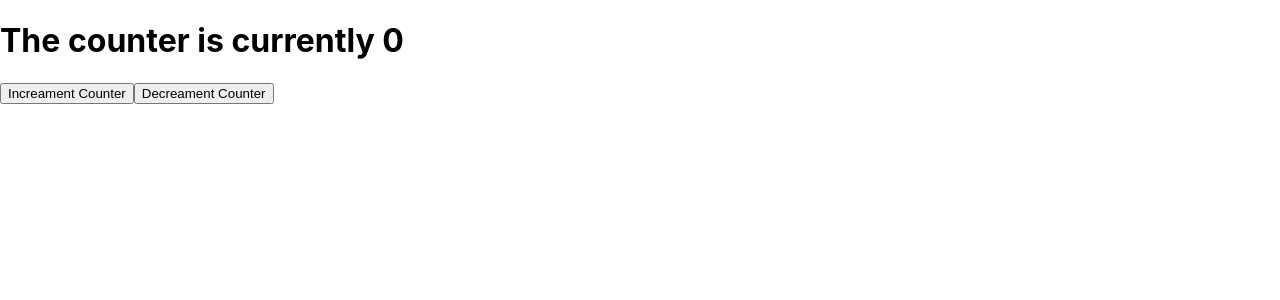
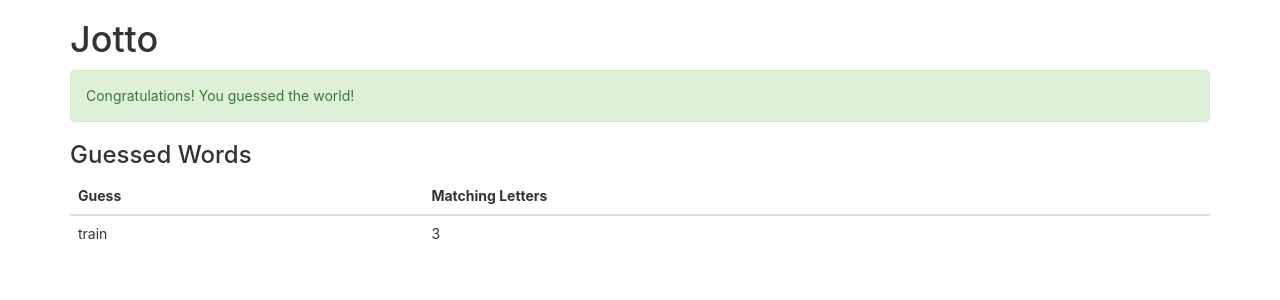
Before and after one commit to aZaheer008/reactjsTesting, a React app: page / in a window 1280 px wide. Shown: the top 300 px of the page. Built offline with nearby package versions, Linux system fonts and the light colour scheme.

Commit message:
getLetterMatchCount functionality addedd

```diff
--- a/public/index.html
+++ b/public/index.html
@@ -15,6 +15,7 @@
       user's mobile device or desktop. See https://developers.google.com/web/fundamentals/web-app-manifest/
     -->
     <link rel="manifest" href="%PUBLIC_URL%/manifest.json" />
+    <link rel="stylesheet" href="https://maxcdn.bootstrapcdn.com/bootstrap/3.3.7/css/bootstrap.min.css" integrity="sha384-BVYiiSIFeK1dGmJRAkycuHAHRg32OmUcww7on3RYdg4Va+PmSTsz/K68vbdEjh4u" crossorigin="anonymous">
     <!--
       Notice the use of %PUBLIC_URL% in the tags above.
       It will be replaced with the URL of the `public` folder during the build.
--- a/src/App.js
+++ b/src/App.js
@@ -1,28 +1,38 @@
 import React , { Component } from 'react';
-import './App.css';
+// import './App.css';
+
+import GuessedWords from './GuessedWords';
+import Congrats from './Congrats';
 
  class App extends Component {
-   constructor(props){
-     super(props);
-     this.state = {
-       counter:0,
-       error : false
-     };
-   }
+  //  constructor(props){
+  //    super(props);
+  //    this.state = {
+  //      counter:0,
+  //      error : false
+  //    };
+  //  }
    render() {
     return (
-      <div data-test="component-app">
-        { !this.state.error ? <h1 data-test="counter-display">The counter is currently {this.state.counter}</h1>:
-        <h1 data-test="error-display" className="belowZerroError">Below 0 no decreament possible </h1>}
-        <button
-          data-test="increament-button"
-          onClick={() => this.setState({ error : false,counter : this.state.counter + 1})}
-        >Increament Counter</button>
-        <button
-          data-test="decreament-button"
-          onClick={() => this.state.counter === 0 ? this.setState({error : true}) : this.setState({ counter : this.state.counter - 1})}
-        >Decreament Counter</button>
+      <div className="container">
+        <h1>Jotto</h1>
+        <Congrats success={true} />
+        <GuessedWords guessedWords={[
+          { guessedWord: 'train' ,letterMatchCount:3 }
+        ]} />
       </div>
+      // <div data-test="component-app">
+      //   { !this.state.error ? <h1 data-test="counter-display">The counter is currently {this.state.counter}</h1>:
+      //   <h1 data-test="error-display" className="belowZerroError">Below 0 no decreament possible </h1>}
+      //   <button
+      //     data-test="increament-button"
+      //     onClick={() => this.setState({ error : false,counter : this.state.counter + 1})}
+      //   >Increament Counter</button>
+      //   <button
+      //     data-test="decreament-button"
+      //     onClick={() => this.state.counter === 0 ? this.setState({error : true}) : this.setState({ counter : this.state.counter - 1})}
+      //   >Decreament Counter</button>
+      // </div>
     );
    }
 };
--- a/src/Congrats.js
+++ b/src/Congrats.js
@@ -11,7 +11,7 @@ import PropTypes from 'prop-types';
 const Congrats = (props) => {
  if (props.success) {
    return (
-     <div data-test="component-congrats">
+     <div data-test="component-congrats" className="alert alert-success">
        <span data-test="congrats-message">
          Congratulations! You guessed the world!
        </span>
--- a/src/GuessedWords.js
+++ b/src/GuessedWords.js
@@ -19,8 +19,8 @@ const GuessedWords = (props) => {
     contents = (
       <div data-test="guessed-words">
         <h3>Guessed Words</h3>
-        <table>
-          <thead>
+        <table className="table table-sm">
+          <thead className="thead-light">
             <tr><th>Guess</th><th>Matching Letters</th></tr>
           </thead>
           <tbody>
```
Also changed, not shown: src/App.test1.js (added, +79 -0 lines), src/helpers/index.js (added, +12 -0 lines), 1 other file (tests, documents, lock files or other folders).
